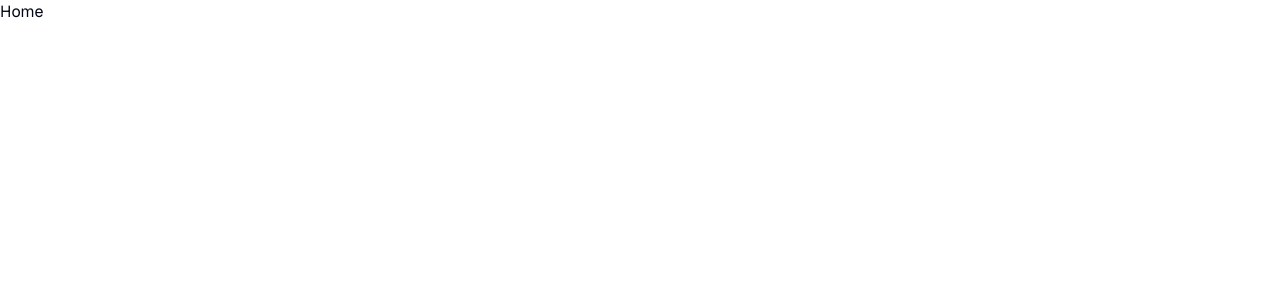
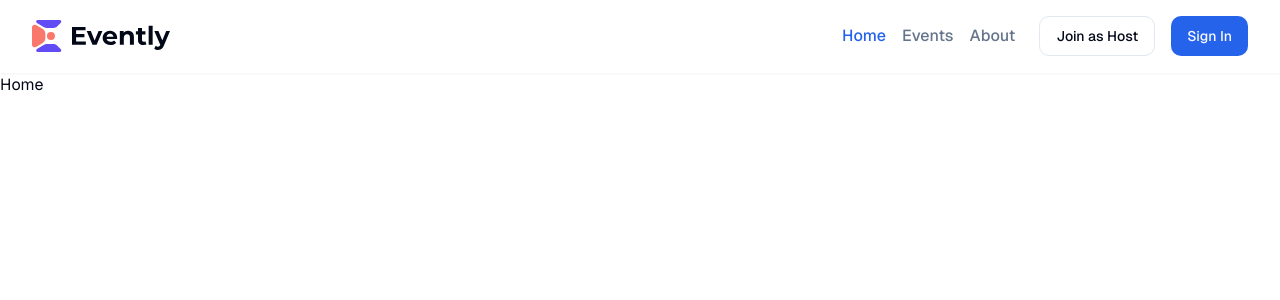
Before and after one commit to imredoyyy/evently-app, a Next.js app: page / in a window 1280 px wide. Shown: the top 300 px of the page. Built offline with nearby package versions, Linux system fonts and the light colour scheme.

Commit message:
complete header and mobile nav

```diff
--- a/package.json
+++ b/package.json
@@ -17,6 +17,7 @@
     "@radix-ui/react-dropdown-menu": "^2.1.2",
     "@radix-ui/react-label": "^2.1.0",
     "@radix-ui/react-select": "^2.1.2",
+    "@radix-ui/react-separator": "^1.1.0",
     "@radix-ui/react-slot": "^1.1.0",
     "@tanstack/react-query": "^5.61.3",
     "@uploadthing/react": "^7.1.1",
--- a/src/app/layout.tsx
+++ b/src/app/layout.tsx
@@ -5,6 +5,7 @@ import { Toaster } from "sonner";
 import "./globals.css";
 
 import Site_Config from "@/config/site-config";
+import Header from "@/components/layout/header";
 
 const geistSans = localFont({
   src: "./fonts/GeistVF.woff",
@@ -28,6 +29,7 @@ export default function RootLayout({
   return (
     <html lang="en" className="!scroll-smooth" suppressHydrationWarning>
       <body className={`${geistSans.variable} font-sans antialiased`}>
+        <Header />
         <main className="flex min-h-screen flex-col">{children}</main>
         <Toaster />
       </body>
--- /dev/null
+++ b/src/components/layout/header.tsx
@@ -0,0 +1,65 @@
+"use client";
+
+import { usePathname } from "next/navigation";
+import Link from "next/link";
+
+import { Button } from "@/components/ui/button";
+import { Logo } from "@/assets/Logo";
+import MobileMenu from "@/components/layout/mobile-menu";
+
+import { Nav_Links } from "@/constants";
+import useScroll from "@/hooks/use-scroll";
+import { cn } from "@/lib/utils";
+
+const Header = () => {
+  const scrolled = useScroll(40);
+  const pathname = usePathname();
+
+  return (
+    <header
+      className={cn(
+        "sticky top-0 z-50 w-full border-b border-transparent bg-background shadow-sm transition-all",
+        scrolled && "border-muted-foreground/20 bg-muted/30 backdrop-blur-md"
+      )}
+    >
+      <div className="mx-auto flex max-w-screen-xl items-center justify-between p-4 md:px-8">
+        <Link href="/">
+          <Logo className="h-7 w-auto lg:h-8" />
+        </Link>
+
+        <div className="hidden items-center gap-6 lg:flex">
+          <ul className="flex items-center gap-4">
+            {Nav_Links.map((link) => (
+              <li key={link.label}>
+                <Link
+                  href={link.href}
+                  className={cn(
+                    "font-medium transition-colors",
+                    pathname === link.href
+                      ? "text-primary"
+                      : "text-muted-foreground hover:text-primary"
+                  )}
+                  aria-current={pathname === link.href ? "page" : undefined}
+                >
+                  {link.label}
+                </Link>
+              </li>
+            ))}
+          </ul>
+
+          <div className="flex items-center gap-4">
+            <Button variant="outline" asChild>
+              <Link href="/host-sign-up">Join as Host</Link>
+            </Button>
+            <Button asChild>
+              <Link href="/sign-in">Sign In</Link>
+            </Button>
+          </div>
+        </div>
+        <MobileMenu />
+      </div>
+    </header>
+  );
+};
+
+export default Header;
--- /dev/null
+++ b/src/components/layout/mobile-menu.tsx
@@ -0,0 +1,100 @@
+"use client";
+
+import { useEffect } from "react";
+import Link from "next/link";
+import { usePathname } from "next/navigation";
+import { MenuIcon } from "lucide-react";
+
+import {
+  Sheet,
+  SheetTrigger,
+  SheetContent,
+  SheetHeader,
+  SheetTitle,
+} from "@/components/ui/sheet";
+import { Button } from "@/components/ui/button";
+import { Separator } from "@/components/ui/separator";
+import { Logo } from "@/assets/Logo";
+
+import { cn } from "@/lib/utils";
+import { Nav_Links } from "@/constants";
+import useWindowSize from "@/hooks/use-window-size";
+import useToggleState from "@/hooks/useToggleState";
+
+const MobileMenu = () => {
+  const [open, toggleOpen] = useToggleState(false);
+  const pathname = usePathname();
+  const { width } = useWindowSize();
+
+  const handleCloseMenu = () => {
+    if (open) {
+      toggleOpen();
+    }
+  };
+
+  useEffect(() => {
+    if (width && width >= 1024 && open) {
+      toggleOpen();
+    }
+  }, [width, open, toggleOpen]);
+
+  return (
+    <Sheet open={open} onOpenChange={toggleOpen}>
+      <SheetTrigger asChild className="lg:hidden">
+        <Button variant="ghost" size="icon" className={cn("size-8 p-0")}>
+          <span className="sr-only">Open Menu</span>
+          <MenuIcon />
+        </Button>
+      </SheetTrigger>
+      <SheetContent className="p-0 sm:max-w-[350px]">
+        <SheetHeader>
+          <SheetTitle className="sr-only">Menu</SheetTitle>
+        </SheetHeader>
+        <div className="p-4">
+          <Logo className="h-7 w-auto" />
+        </div>
+        <Separator />
+        <ul className="flex flex-col gap-y-4 p-4">
+          {Nav_Links.map((link) => (
+            <li key={link.label}>
+              <Link
+                href={link.href}
+                className={cn(
+                  "font-medium leading-none text-muted-foreground transition-colors active:text-primary",
+                  pathname === link.href && "text-primary"
+                )}
+                onClick={() => setTimeout(() => handleCloseMenu(), 300)}
+              >
+                {link.label}
+              </Link>
+            </li>
+          ))}
+        </ul>
+        <Separator />
+        <div className="space-y-4 p-4">
+          <Button asChild>
+            <Link
+              href="/sign-in"
+              className="w-full"
+              onClick={() => setTimeout(() => handleCloseMenu(), 300)}
+            >
+              Sign In
+            </Link>
+          </Button>
+
+          <Button variant="outline" asChild>
+            <Link
+              href="/host-sign-up"
+              className="w-full"
+              onClick={() => setTimeout(() => handleCloseMenu(), 300)}
+            >
+              Join as Host
+            </Link>
+          </Button>
+        </div>
+      </SheetContent>
+    </Sheet>
+  );
+};
+
+export default MobileMenu;
--- /dev/null
+++ b/src/components/ui/separator.tsx
@@ -0,0 +1,31 @@
+"use client"
+
+import * as React from "react"
+import * as SeparatorPrimitive from "@radix-ui/react-separator"
+
+import { cn } from "@/lib/utils"
+
+const Separator = React.forwardRef<
+  React.ElementRef<typeof SeparatorPrimitive.Root>,
+  React.ComponentPropsWithoutRef<typeof SeparatorPrimitive.Root>
+>(
+  (
+    { className, orientation = "horizontal", decorative = true, ...props },
+    ref
+  ) => (
+    <SeparatorPrimitive.Root
+      ref={ref}
+      decorative={decorative}
+      orientation={orientation}
+      className={cn(
+        "shrink-0 bg-border",
+        orientation === "horizontal" ? "h-[1px] w-full" : "h-full w-[1px]",
+        className
+      )}
+      {...props}
+    />
+  )
+)
+Separator.displayName = SeparatorPrimitive.Root.displayName
+
+export { Separator }
--- /dev/null
+++ b/src/constants/index.ts
@@ -0,0 +1,16 @@
+const Nav_Links = [
+  {
+    label: 'Home',
+    href: '/',
+  },
+  {
+    label: 'Events',
+    href: '/events',
+  },
+  {
+    label: 'About',
+    href: '/about',
+  },
+];
+
+export { Nav_Links };
--- /dev/null
+++ b/src/hooks/use-scroll.ts
@@ -0,0 +1,25 @@
+import { useCallback, useEffect, useState } from 'react';
+
+const useScroll = (threshold: number) => {
+  const [scrolled, setScrolled] = useState(false);
+
+  const handleScroll = useCallback(() => {
+    if ((window.scrollY || window.pageYOffset) > threshold) {
+      setScrolled(true);
+    } else {
+      setScrolled(false);
+    }
+  }, [threshold]);
+
+  useEffect(() => {
+    if (typeof window !== 'undefined') {
+      window.addEventListener('scroll', handleScroll);
+
+      return () => window.removeEventListener('scroll', handleScroll);
+    }
+  }, [handleScroll]);
+
+  return scrolled;
+};
+
+export default useScroll;
--- /dev/null
+++ b/src/hooks/use-window-size.ts
@@ -0,0 +1,31 @@
+import { useEffect, useState } from 'react';
+
+type WindowSize = {
+  width: number | null;
+  height: number | null;
+};
+
+const useWindowSize = () => {
+  const [size, setSize] = useState<WindowSize>({
+    width: null,
+    height: null,
+  });
+
+  useEffect(() => {
+    const handleResize = () => {
+      setSize({
+        width: window.innerWidth,
+        height: window.innerHeight,
+      });
+    };
+    handleResize();
+
+    window.addEventListener('resize', handleResize);
+
+    return () => window.removeEventListener('resize', handleResize);
+  }, []);
+
+  return size;
+};
+
+export default useWindowSize;
--- /dev/null
+++ b/src/hooks/useToggleState.ts
@@ -0,0 +1,13 @@
+import { useState, useCallback } from "react";
+
+const useToggleState = (initialState: boolean) => {
+  const [state, setState] = useState(initialState);
+
+  const toggleState = useCallback(() => {
+    setState((prev) => !prev);
+  }, []);
+
+  return [state, toggleState] as const;
+};
+
+export default useToggleState;
```
Also changed, not shown: 1 other file (tests, documents, lock files or other folders).
